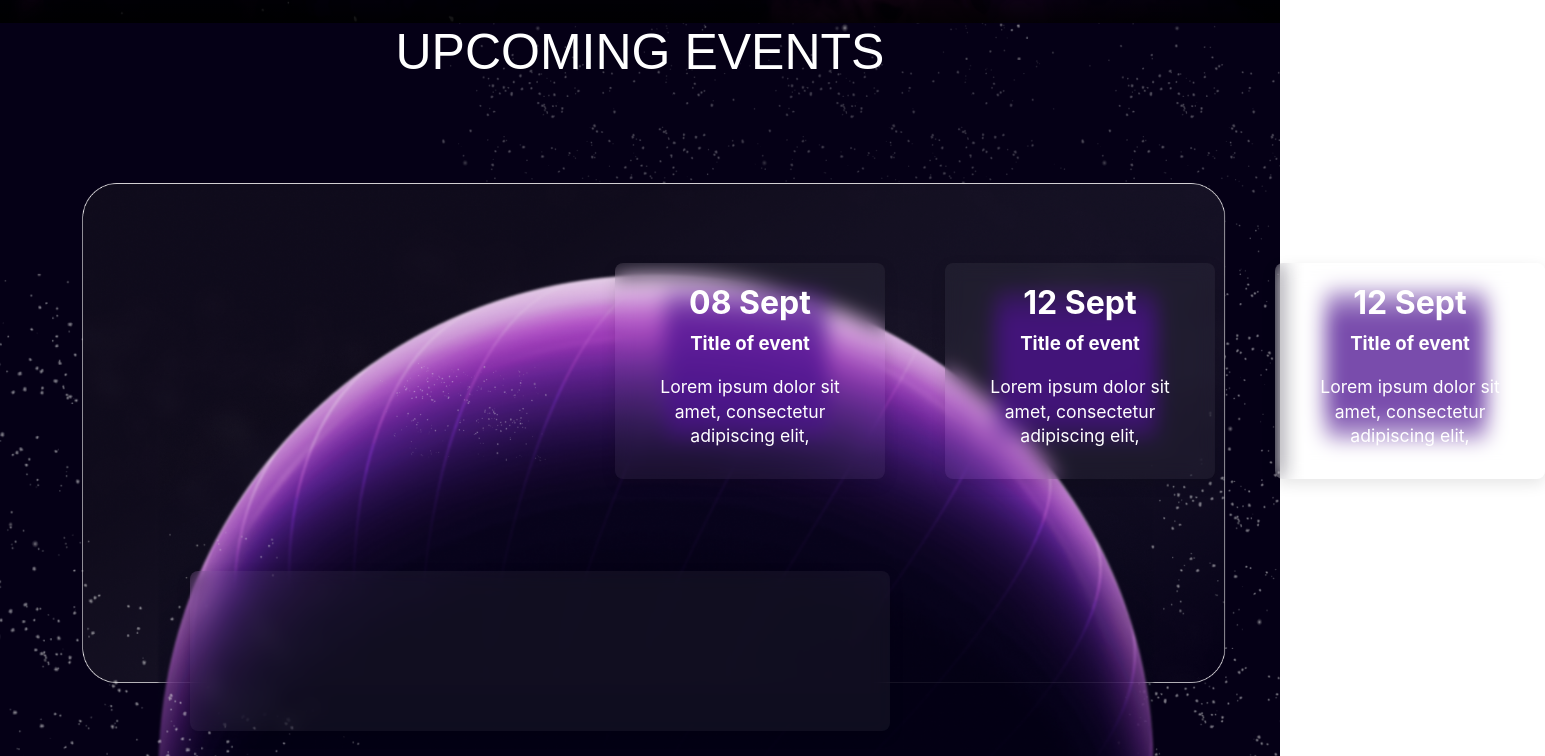
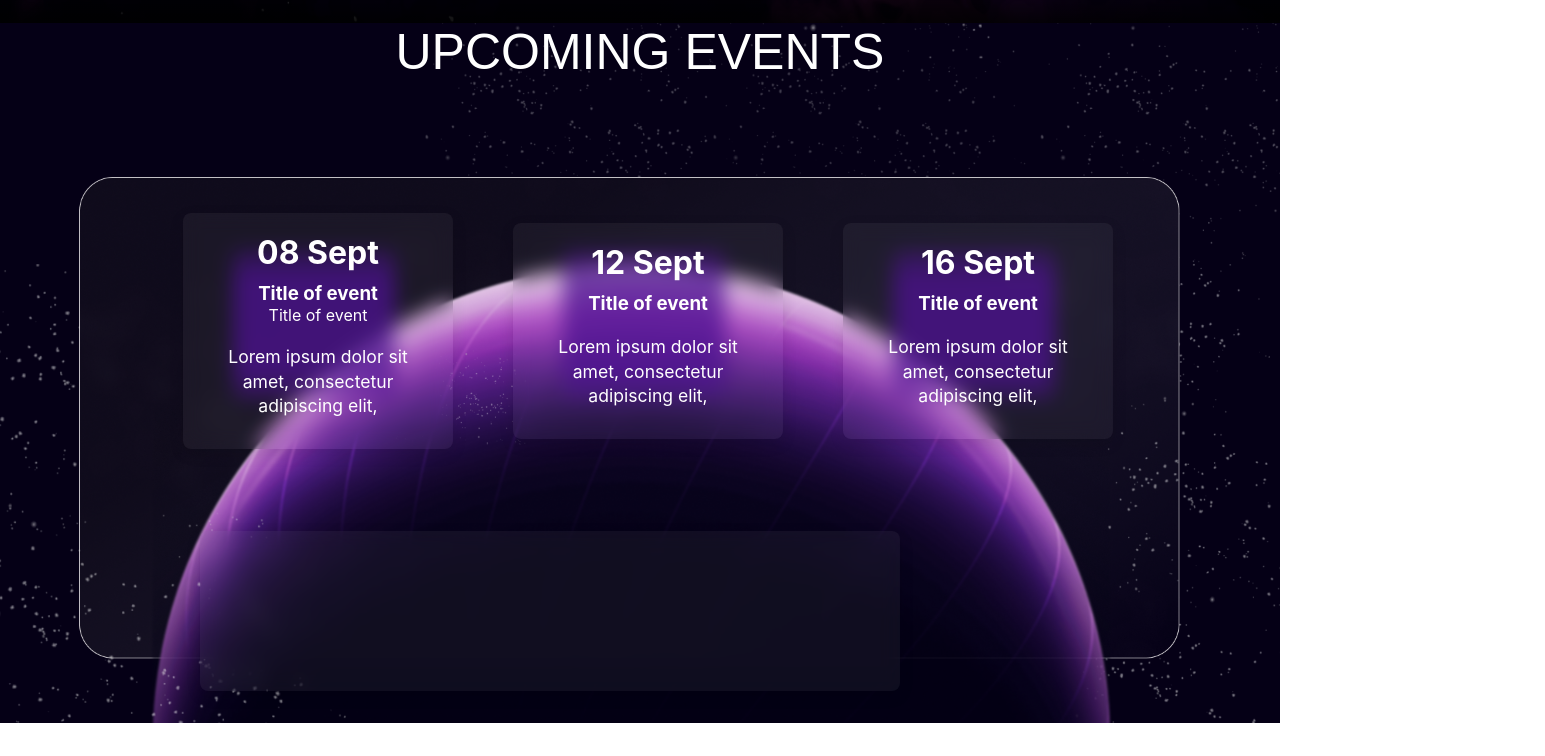
Before and after one commit to IEEE-JUIT-SB/ieee-website, a React (Create React App) app: page / in a window 1280 px wide. Shown: the part 1657-2413 px from the top of the page, 1545 px wide, since content can reach past the window. Built offline with nearby package versions, Linux system fonts and the light colour scheme; a web font is replaced by a local one.

Commit message:
upcoming events updated

```diff
--- a/src/pages/homepage/components/UpcomingEvents/UpcomingEvent.css
+++ b/src/pages/homepage/components/UpcomingEvents/UpcomingEvent.css
@@ -20,9 +20,8 @@
     display: flex;
     align-items: center;
     flex-wrap: wrap;
-    padding: 40px 0;
-    margin-left: 160px;
     margin-top: 50px;
+    margin-left: -55%;
   }
 
   .container .box {
@@ -31,7 +30,6 @@
     height: 320px;
     display: flex;
     justify-content: center;
-    align-items: center;
     margin: 40px 30px;
     transition: 0.5s;
   }
@@ -192,10 +190,26 @@
   .card {
     height: 160px;
     width: 700px;
-    margin-left: 30px;
+    margin-left: 200px;
+    margin-bottom: 200px;
     background: rgba(255, 255, 255, 0.05);
     backdrop-filter: blur(10px);
     box-shadow: 0 5px 15px rgba(0, 0, 0, 0.1);
     border-radius: 8px;
     color: #fff;
   }
+
+  .container .box .content h2,
+  .container .box .content p {
+    transition: 0.5s;
+  }
+
+  .container .box:hover .content {
+    left: -25px;
+    padding: 60px 40px;
+    opacity: 1; /* Make the content visible */
+  }
+
+  .container .box:hover .content h2 {
+    opacity: 0; /* Hide h2 when box is hovered */
+  }
--- a/src/pages/homepage/components/UpcomingEvents/UpcomingEvent.jsx
+++ b/src/pages/homepage/components/UpcomingEvents/UpcomingEvent.jsx
@@ -12,6 +12,7 @@ export default function UpcomingEvents() {
             <div className="content">
                 <h2>08 Sept</h2>
                 <h3>Title of event</h3>
+                <div className="content_before">Title of event</div>
                 <br />
                 <p>Lorem ipsum dolor sit amet, consectetur adipiscing elit, </p>
             </div>
@@ -28,15 +29,15 @@ export default function UpcomingEvents() {
             <div className="box">
             <span />
             <div className="content">
-                <h2>12 Sept</h2>
+                <h2>16 Sept</h2>
                 <h3>Title of event</h3>
                 <br />
                 <p>Lorem ipsum dolor sit amet, consectetur adipiscing elit, </p>
             </div>
             </div>
-            <div className="card"></div>
+
         </div>
-
+        <div className="card"></div>
 
 
         </div>
```
